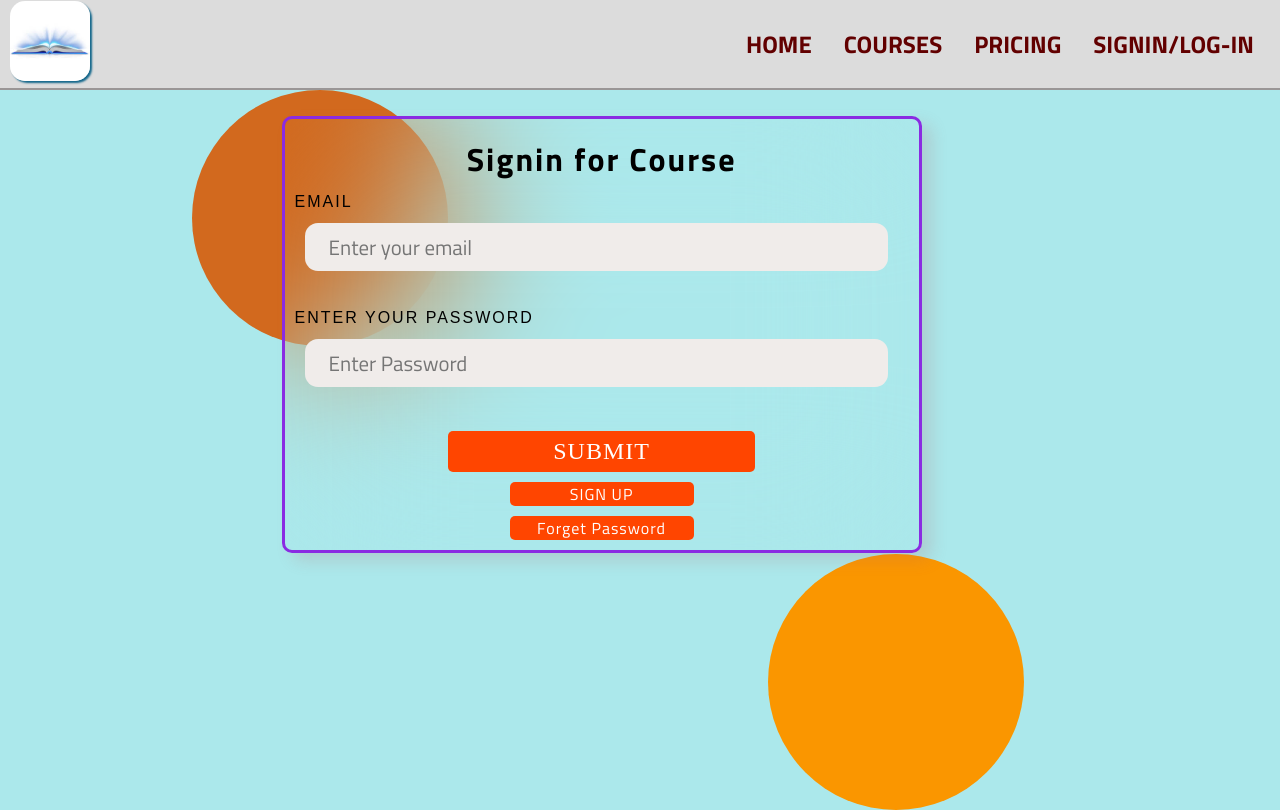
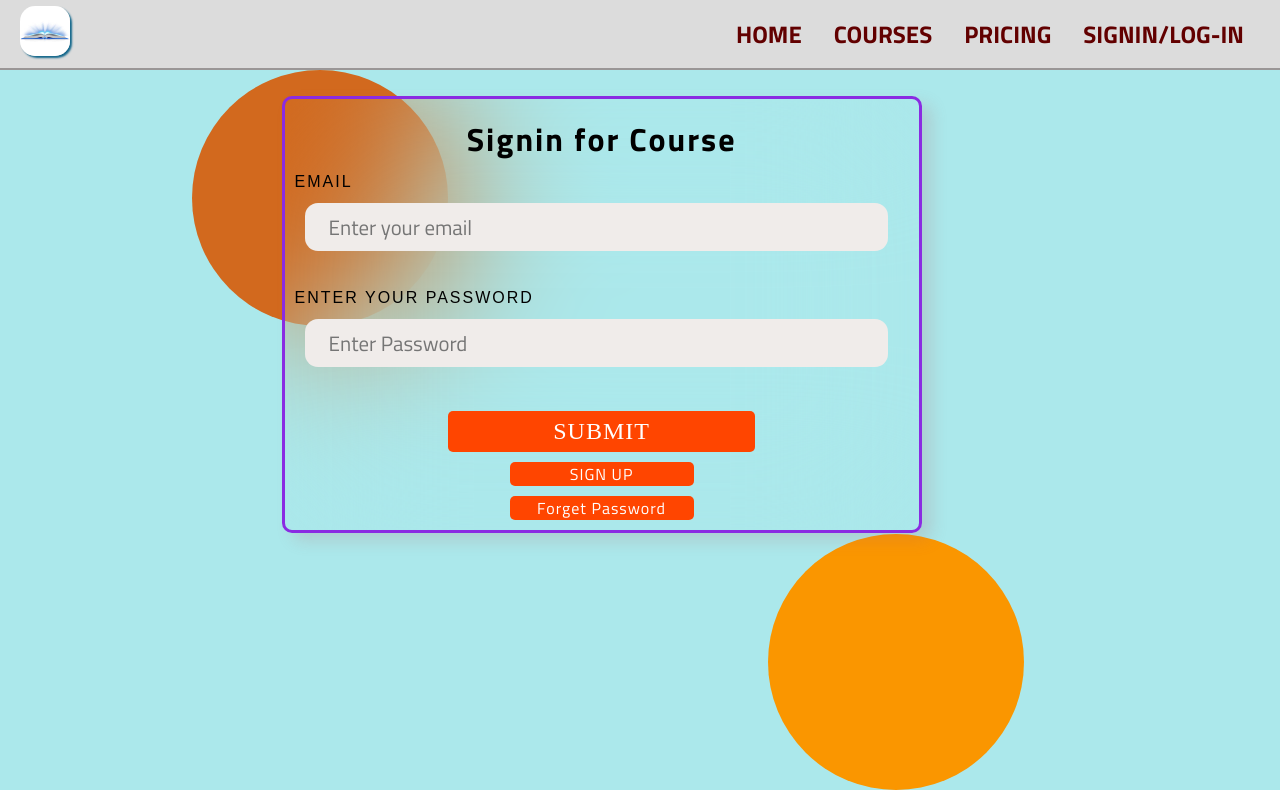
Before and after one commit to rishabrajverma44/course-frontend, a React (Create React App) app: page /signin in a window 1280 px wide. Built offline with nearby package versions, Linux system fonts and the light colour scheme; a web font is replaced by a local one.

Commit message:
changing header

```diff
--- a/src/components/AuthorizationPage/ForgetPassword.js
+++ b/src/components/AuthorizationPage/ForgetPassword.js
@@ -47,7 +47,7 @@ function ForgetPassword() {
   return (
     <>
       <NavBar />
-      <div className="start bg-black" style={{ height: "90px" }}>
+      <div className="start bg-black" style={{ height: "70px" }}>
         Welcome
       </div>
       <div className="main-container">
--- a/src/components/AuthorizationPage/NewSubmit.js
+++ b/src/components/AuthorizationPage/NewSubmit.js
@@ -36,7 +36,7 @@ function NewSubmit() {
   return (
     <>
       <NavBar />
-      <div className="start bg-black" style={{ height: "90px" }}></div>
+      <div className="start bg-black" style={{ height: "70px" }}></div>
       <div className="main-container">
         <div className="circle">
           <div className="circle1"></div>
--- a/src/components/AuthorizationPage/Signin.js
+++ b/src/components/AuthorizationPage/Signin.js
@@ -44,7 +44,7 @@ function Signin() {
     <>
       <NavBar />
 
-      <div className="start" style={{ height: "90px" }}>
+      <div className="start" style={{ height: "70px" }}>
         welcome
       </div>
       <div className="main-container">
--- a/src/components/AuthorizationPage/Signup.js
+++ b/src/components/AuthorizationPage/Signup.js
@@ -81,7 +81,7 @@ function Signup() {
   return (
     <>
       <NavBar />
-      <div className="start bg-black" style={{ height: "90px" }}>
+      <div className="start bg-black" style={{ height: "70px" }}>
         welcome
       </div>
       <div className="main-container">
--- a/src/components/MainHomepage/Courses.jsx
+++ b/src/components/MainHomepage/Courses.jsx
@@ -7,7 +7,7 @@ const Courses = () => {
   return (
     <>
     <NavBar />
-    <div className="start bg-black" style={{height:"90px"}}>welcome</div>
+    <div className="start bg-black" style={{height:"70px"}}>welcome</div>
       <div className="container">
         <div id="fh5co-explore" class="fh5co-bg-section">
           <div class="fh5co-explore fh5co-explore1">
--- a/src/components/MainHomepage/Pricing.jsx
+++ b/src/components/MainHomepage/Pricing.jsx
@@ -7,7 +7,7 @@ const Pricing = () => {
   return (
     <>
       <NavBar />
-      <div className="start bg-black" style={{height:"90px"}}>welcome</div>
+      <div className="start bg-black" style={{height:"70px"}}>welcome</div>
       <div className="pricing_main">
         <div class="container card-body pricing price_card">
           <h5 class="card-title">ADAS</h5>
--- a/src/components/NavBar.css
+++ b/src/components/NavBar.css
@@ -6,9 +6,8 @@
   box-sizing: border-box;
   font-family: "Titillium Web", sans-serif;
 }
-.logo{
-	max-width: 80px;
-	max-height: 80px;
+.logo {
+  height: 50px;
   border-radius: 15px;
   box-shadow: 2px 2px 2px rgb(19, 103, 139);
 }
@@ -18,21 +17,21 @@ header {
   display: flex;
   justify-content: space-between;
   align-items: center;
-	height: 90px;
+  height: 70px;
   background-color: rgb(220, 220, 220);
   border-bottom: 2px solid rgb(154, 150, 150);
   position: fixed;
   top: 0px;
   z-index: 5;
-	padding: 10px;
+  padding-left: 20px;
+  padding-right: 20px;
 }
-
 
 nav a {
   font-size: x-large;
   font-weight: 600;
   margin: 0 1rem;
-	color: rgb(98,0,0);
+  color: rgb(98, 0, 0);
   text-decoration: none;
 }
 
@@ -58,10 +57,8 @@ nav {
   align-items: center;
 }
 
-
-
 @media only screen and (min-width: 768px) {
-   header .nav-btn{
+  header .nav-btn {
     display: none;
     visibility: hidden;
   }
--- a/src/components/NavBar.jsx
+++ b/src/components/NavBar.jsx
@@ -13,7 +13,6 @@ const NavBar = () => {
   };
 
   return (
-
     <header>
       <div>
         <Link to="/">
@@ -33,7 +32,6 @@ const NavBar = () => {
         <FaBars />
       </button>
     </header>
-
   );
 };
 
--- a/src/components/Payment/DashBoard/DashBoard.css
+++ b/src/components/Payment/DashBoard/DashBoard.css
@@ -1,15 +1,14 @@
-/* TogglingSidebar.css */
-.toggle{
+.toggle {
   margin-top: 50px;
   background-color: rgb(103, 73, 73);
   border: 4px solid sienna;
   border-radius: 15%;
 }
-.toggle>svg{
+.toggle > svg {
   height: 50px;
   width: 50px;
 }
-.dashboard-head{
+.dashboard-head {
   background-color: black;
   height: 10vh;
   color: aliceblue;
@@ -18,12 +17,8 @@
   align-items: center;
   justify-content: space-around;
 }
-.dashboard-head>button{
-  width: 10
-
-
-
-  0px;
+.dashboard-head > button {
+  width: 10 0px;
 }
 .main-wrap {
   position: relative;
@@ -87,47 +82,43 @@
   color: white;
   padding: 10px 15px;
   cursor: pointer;
-    z-index: 2; /* Adjust the z-index to layer the button above the sidebar content */
+  z-index: 2;
 }
-
 
 label span {
   position: absolute;
   top: 50%;
-    left: 20px; /* Move the button to the left of the sidebar initially */
+  left: 20px;
   transform: translateY(-50%);
-    transition: left 0.5s ease; /* Add a transition effect */
+  transition: left 0.5s ease;
 }
 
-  /* When the sidebar is open, move the button to the right */
 .sidebar-open label span {
-    background-color:  rgb(103, 73, 73);
-    left: 250px; /* Adjust the value based on the sidebar width */
+  background-color: rgb(103, 73, 73);
+  left: 250px;
 }
 
-
-
-.logout_profile{
+.logout_profile {
   width: 100%;
   display: flex;
   justify-content: space-around;
   margin-top: 100%;
   padding: 1%;
   position: absolute;
-  margin-bottom: 0;;
+  margin-bottom: 0;
   background-color: rgb(135, 36, 36);
 }
-.photo{
-  width: 90px;
-  height: 90px;
+.photo {
+  width: 70px;
+  height: 70px;
   border: 5px solid sienna;
   border-radius: 5%;
 }
-.logoutbtn{
+.logoutbtn {
   width: 30%;
 }
 
-.update{
+.update {
   width: 80px;
   background-color: blue;
   height: 35px;
@@ -142,10 +133,10 @@
   font-weight: bold;
 }
 
-input{
+input {
   height: 2rem;
 }
-.my_container{
+.my_container {
   display: flex;
   flex-direction: row;
   align-items: center;
```
Lines whose indentation alone changed are shown as unchanged.
